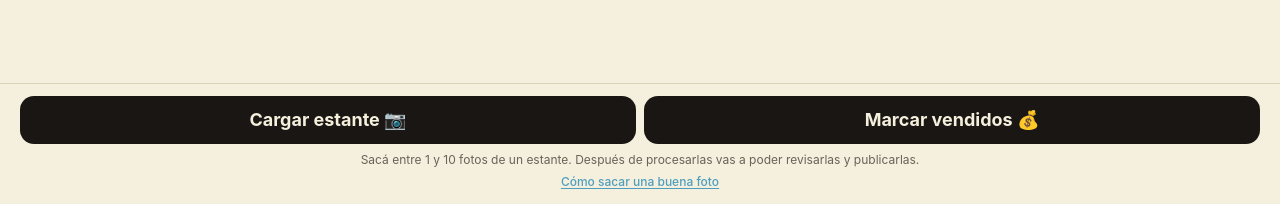
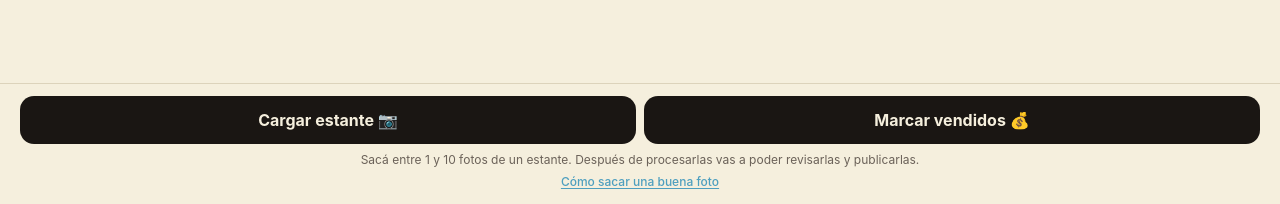
Before and after one commit to nvranco/librero, a FastAPI app: template app/templates/panel.html in a window 1280 px wide. Shown: the part 596-800 px from the top of the page. Run offline with FastAPI, Linux system fonts and the light colour scheme; the template is opened without the code that fills it, so the values that code supplies are empty; parts of the project's set-up code (start-up, migrations or seed data) failed here and were passed over; some libraries are stand-ins or nearby versions.

Commit message:
Achicar texto de Cargar estante/Marcar vendidos para que no envuelvan el emoji

```diff
--- a/app/templates/panel.html
+++ b/app/templates/panel.html
@@ -80,11 +80,11 @@
   <div class="fixed bottom-0 left-0 right-0 bg-crema/95 backdrop-blur-0 border-t border-borde px-5 py-3 safe-b">
     <div class="grid grid-cols-2 gap-2">
       <button id="btn-cargar" type="button"
-        class="tap btn-primario rounded-xl2 font-bold text-lg">
+        class="tap btn-primario rounded-xl2 font-bold text-sm sm:text-base whitespace-nowrap px-2 py-3 flex items-center justify-center gap-1">
         Cargar estante 📷
       </button>
       <a href="{{ url_vender }}"
-        class="tap btn-primario rounded-xl2 font-bold text-lg flex items-center justify-center text-center">
+        class="tap btn-primario rounded-xl2 font-bold text-sm sm:text-base whitespace-nowrap px-2 py-3 flex items-center justify-center gap-1 text-center">
         Marcar vendidos 💰
       </a>
     </div>
```
